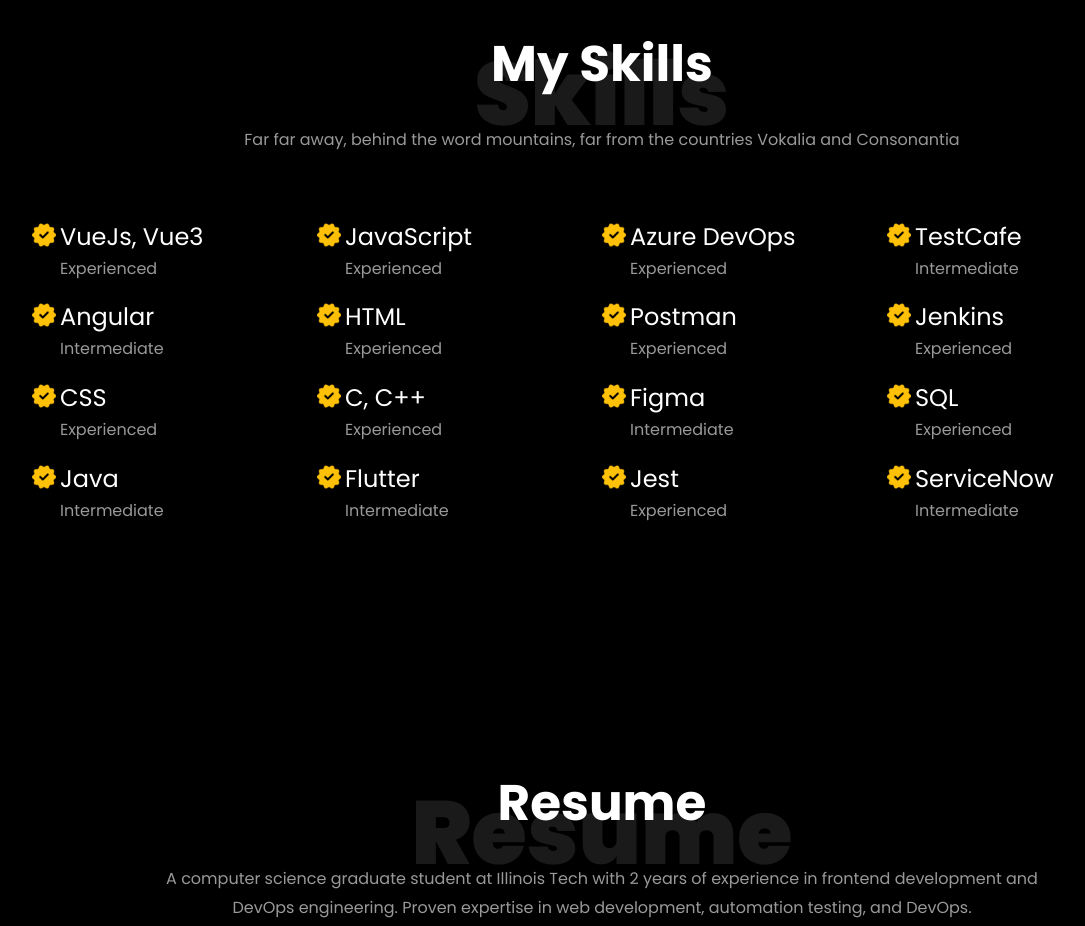
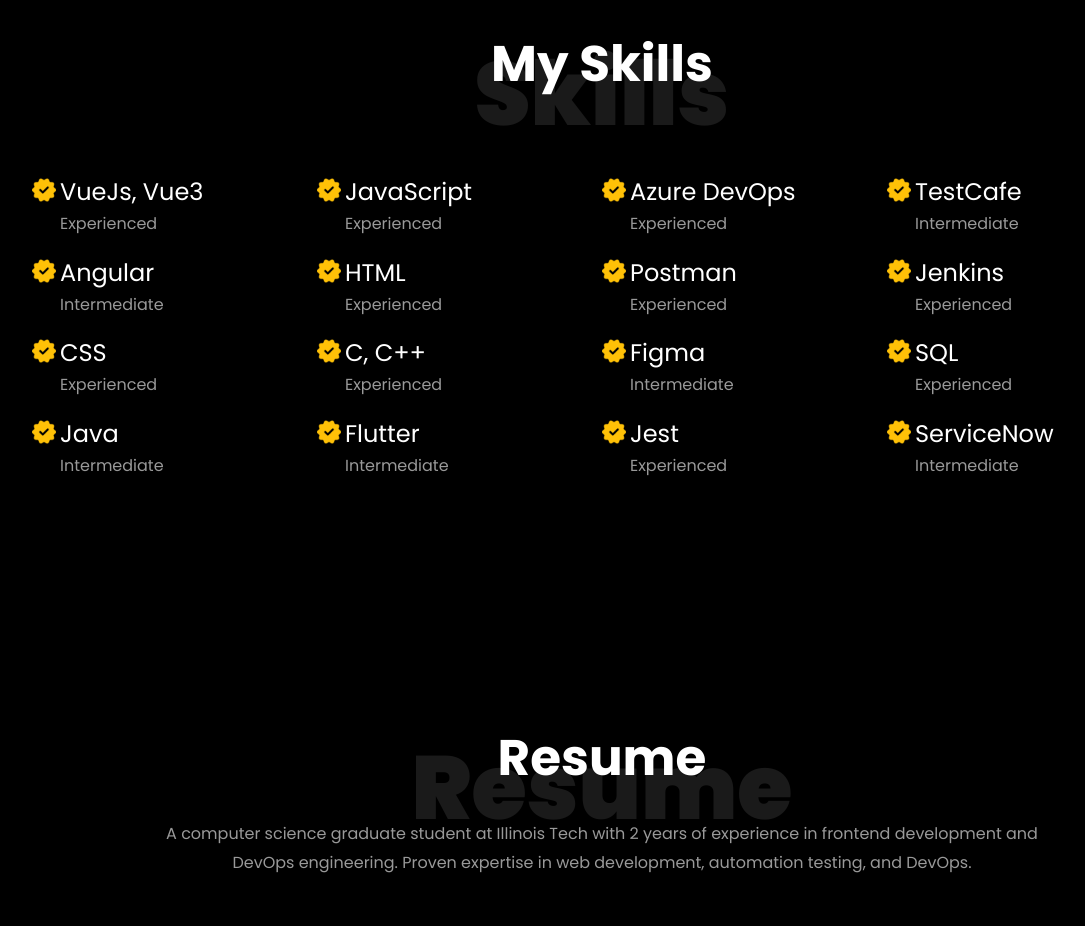
Before and after one commit to Roger9876/portfolio, a plain HTML site: page index.html in a window 1280 px wide. Shown: the part 1740-2666 px from the top of the page, without its empty margins (38-1123 px from the left). Drawn offline with Linux system fonts and the light colour scheme; animation ran at ten frames a second; some icons are missing; files whose address does not match are found by name.

Commit message:
correction

```diff
--- a/index.html
+++ b/index.html
@@ -2,7 +2,7 @@
 <html lang="en">
 
 <head>
-	<title>Raviraj Khopade Portfolio</title>
+	<title>Raviraj's Portfolio</title>
 	<meta charset="utf-8">
 	<meta name="viewport" content="width=device-width, initial-scale=1, shrink-to-fit=no">
 
@@ -322,7 +322,6 @@
 				<div class="col-md-12 heading-section text-center ftco-animate">
 					<h1 class="big big-2">Skills</h1>
 					<h2 class="mb-4">My Skills</h2>
-					<p>Far far away, behind the word mountains, far from the countries Vokalia and Consonantia</p>
 				</div>
 			</div>
 			<div class="row justify-content-center">
```
